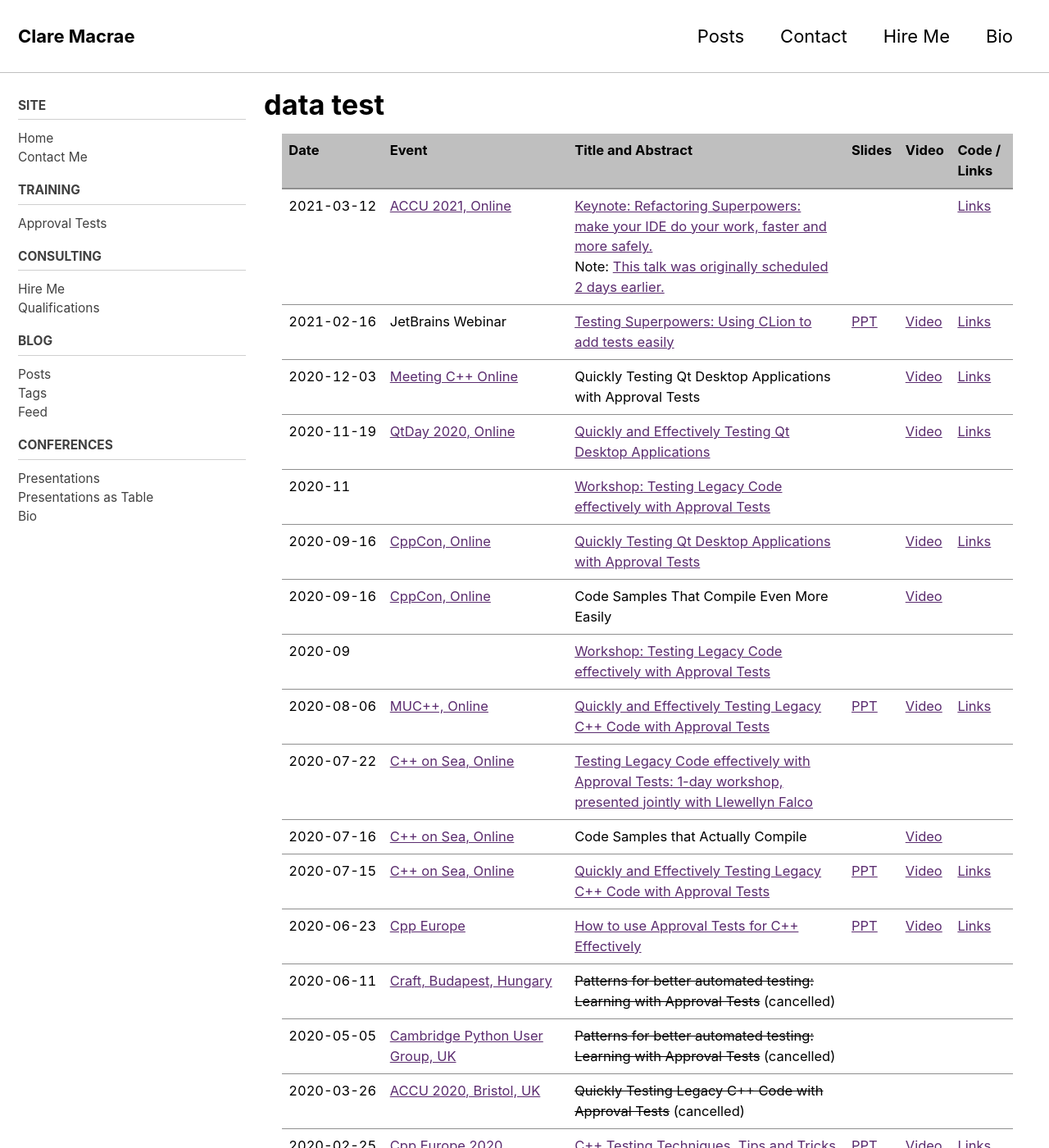
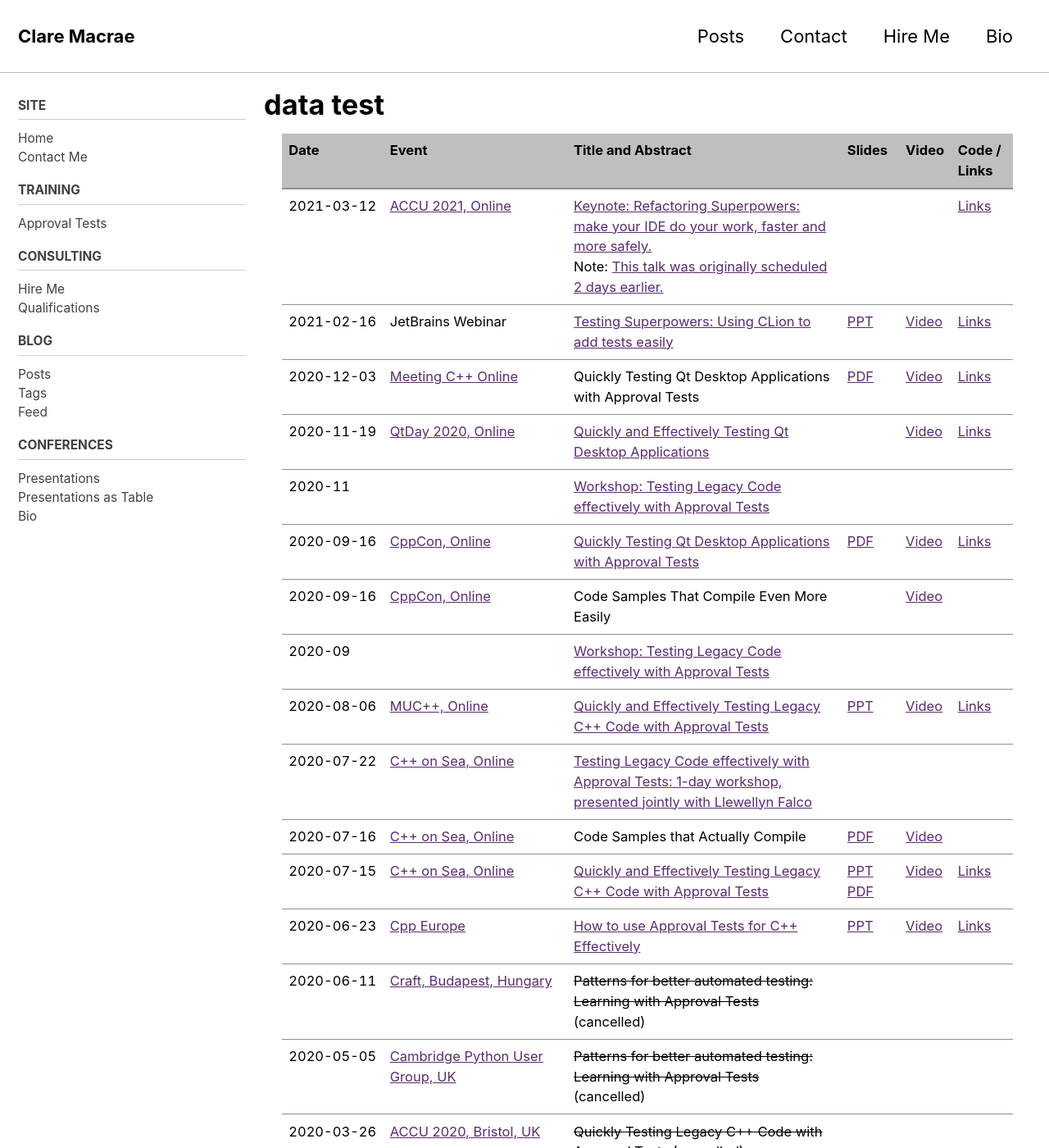
Before and after one commit to claremacrae/claremacrae.github.io, a Jekyll site: the page built from conferences/presentations_table.md, in a window 1280 px wide and 1400 px high. Shown: the whole window at 82% size. Built offline with Jekyll 4.4.1, drawn with Linux system fonts in a browser that asks for light colours; cached includes are drawn as plain includes; nearby versions of some CDN libraries.

Commit message:
Add links to slides in PDF format

```diff
--- a/_layouts/presentations_table.html
+++ b/_layouts/presentations_table.html
@@ -25,7 +25,7 @@ layout: single
       <td><span class="text-tabular-dates">{{ event.date }}</span></td>
       <td>{% if event.event.url %}<a href="{{ event.event.url }}">{{ event.event.name }}</a>{% else %}{{ event.event.name }}{% endif %}</td>
       <td>{% if event.talk.url %}<a href="{{ event.talk.url }}">{{ event.talk.name }}</a>{% else %}{{ event.talk.name }}{% endif %}{% if event.talk.notes %} <br>Note: <a href="{{ event.talk.notes_url }}">{{ event.talk.notes }}</a> {% endif %}</td>
-      <td>{% if event.slides.ppt_url %}<a href="{{ event.slides.ppt_url }}">PPT</a>{% endif %}</td>
+      <td>{% if event.slides.ppt_url %}<a href="{{ event.slides.ppt_url }}">PPT</a>{% endif %} {% if event.slides.pdf_url %}<a href="{{ event.slides.pdf_url }}">PDF</a>{% endif %}</td>
       <td>{% if event.video.url %}<a href="{{ event.video.url }}">Video</a>{% endif %}</td>
       <td>{% if event.links.url %}<a href="{{ event.links.url }}">Links</a>{% endif %}</td>
     </tr>
```
